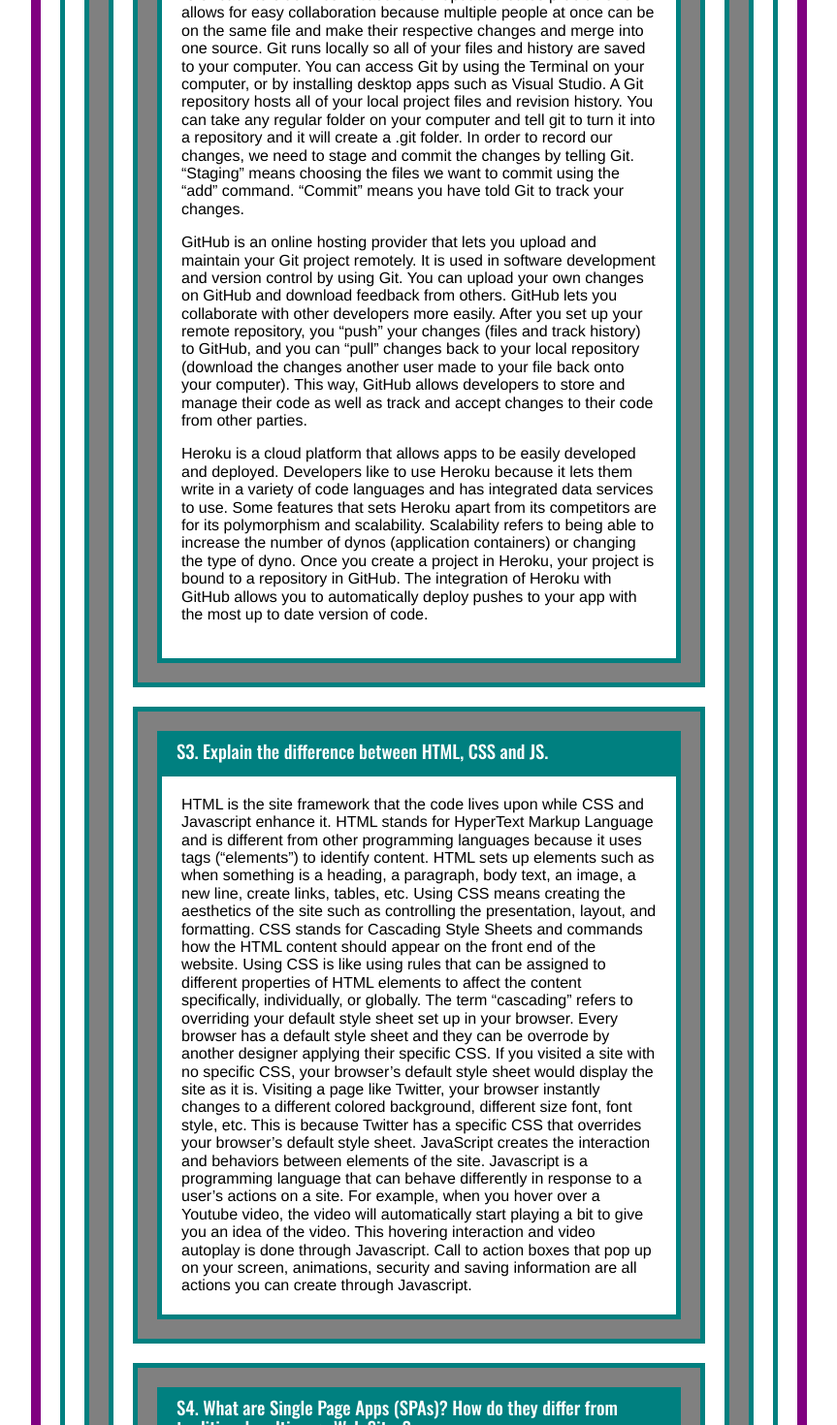
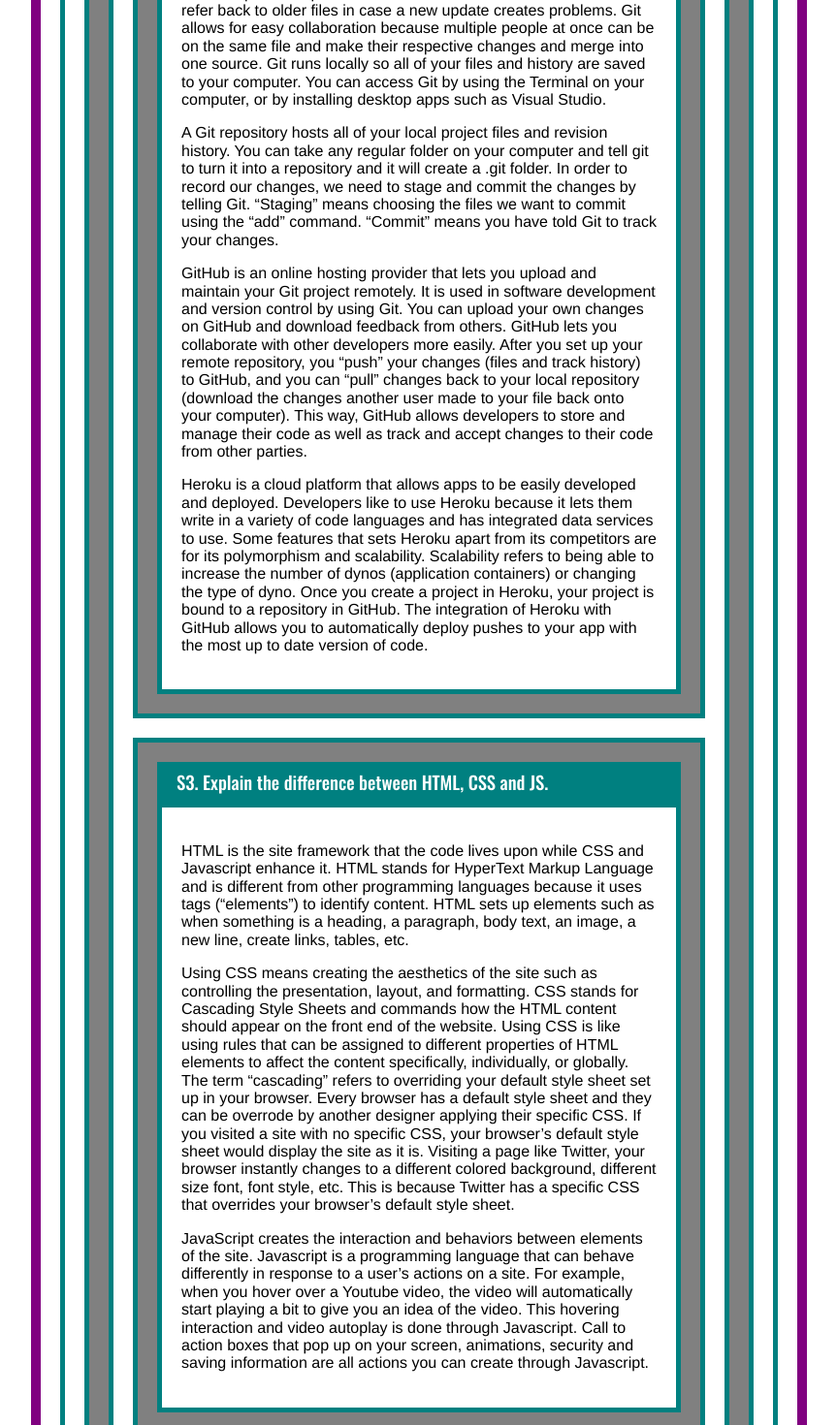
Before and after one commit to claireyz/Web-1-Zhao-Claire-Final, a React (Create React App) app: page /homework in a window 1280 px wide. Shown: the part 880-2350 px from the top of the page at 97% size, without its empty margins (208-1071 px from the left). Built offline with nearby package versions, Linux system fonts and the light colour scheme.

Commit message:
Added paragraph breaks

```diff
--- a/src/React/Homework/Essays/Essays.jsx
+++ b/src/React/Homework/Essays/Essays.jsx
@@ -8,9 +8,9 @@ const Essays = () => {
         <EssaysStyled>
             <h2>Essays</h2>
             <Essay q='S2. What is the difference between Git, Github and Heroku?' >
-            Git is a free open source version control system that is known for its ease in collaboration, speed, and data integrity. Git tracks the changes you make in any file so that you have a record of what you did. It helps developers maintain version control because it lets them refer back to older files in case a new update creates problems. Git allows for easy collaboration because multiple people at once can be on the same file and make their respective changes and merge into one source. Git runs locally so all of your files and history are saved to your computer. You can access Git by using the Terminal on your computer, or by installing desktop apps such as Visual Studio.
-A Git repository hosts all of your local project files and revision history. You can take any regular folder on your computer and tell git to turn it into a repository and it will create a .git folder.
-In order to record our changes, we need to stage and commit the changes by telling Git. “Staging” means choosing the files we want to commit using the “add” command. “Commit” means you have told Git to track your changes.
+            <p>Git is a free open source version control system that is known for its ease in collaboration, speed, and data integrity. Git tracks the changes you make in any file so that you have a record of what you did. It helps developers maintain version control because it lets them refer back to older files in case a new update creates problems. Git allows for easy collaboration because multiple people at once can be on the same file and make their respective changes and merge into one source. Git runs locally so all of your files and history are saved to your computer. You can access Git by using the Terminal on your computer, or by installing desktop apps such as Visual Studio. </p>
+<p>A Git repository hosts all of your local project files and revision history. You can take any regular folder on your computer and tell git to turn it into a repository and it will create a .git folder.
+In order to record our changes, we need to stage and commit the changes by telling Git. “Staging” means choosing the files we want to commit using the “add” command. “Commit” means you have told Git to track your changes. </p>
 
 <p>GitHub is an online hosting provider that lets you upload and maintain your Git project remotely. It is used in software development and version control by using Git. You can upload your own changes on GitHub and download feedback from others. GitHub lets you collaborate with other developers more easily. After you set up your remote repository, you “push” your changes (files and track history) to GitHub, and you can “pull” changes back to your local repository (download the changes another user made to your file back onto your computer). This way, GitHub allows developers to store and manage their code as well as track and accept changes to their code from other parties. </p>
 
@@ -18,11 +18,11 @@ In order to record our changes, we need to stage and commit the changes by telli
 
             </Essay>
             <Essay q='S3. Explain the difference between HTML, CSS and JS.' >
-            HTML is the site framework that the code lives upon while CSS and Javascript enhance it. HTML stands for HyperText Markup Language and is different from other programming languages because it uses tags (“elements”) to identify content. HTML sets up elements such as when something is a heading, a paragraph, body text, an image, a new line, create links, tables, etc.
+            <p>HTML is the site framework that the code lives upon while CSS and Javascript enhance it. HTML stands for HyperText Markup Language and is different from other programming languages because it uses tags (“elements”) to identify content. HTML sets up elements such as when something is a heading, a paragraph, body text, an image, a new line, create links, tables, etc. </p>
 
-Using CSS means creating the aesthetics of the site such as controlling the presentation, layout, and formatting. CSS stands for Cascading Style Sheets and commands how the HTML content should appear on the front end of the website. Using CSS is like using rules that can be assigned to different properties of HTML elements to affect the content specifically, individually, or globally. The term “cascading” refers to overriding your default style sheet set up in your browser. Every browser has a default style sheet and they can be overrode by another designer applying their specific CSS. If you visited a site with no specific CSS, your browser’s default style sheet would display the site as it is. Visiting a page like Twitter, your browser instantly changes to a different colored background, different size font, font style, etc. This is because Twitter has a specific CSS that overrides your browser’s default style sheet.
+<p>Using CSS means creating the aesthetics of the site such as controlling the presentation, layout, and formatting. CSS stands for Cascading Style Sheets and commands how the HTML content should appear on the front end of the website. Using CSS is like using rules that can be assigned to different properties of HTML elements to affect the content specifically, individually, or globally. The term “cascading” refers to overriding your default style sheet set up in your browser. Every browser has a default style sheet and they can be overrode by another designer applying their specific CSS. If you visited a site with no specific CSS, your browser’s default style sheet would display the site as it is. Visiting a page like Twitter, your browser instantly changes to a different colored background, different size font, font style, etc. This is because Twitter has a specific CSS that overrides your browser’s default style sheet. </p>
 
-JavaScript creates the interaction and behaviors between elements of the site. Javascript is a programming language that can behave differently in response to a user’s actions on a site. For example, when you hover over a Youtube video, the video will automatically start playing a bit to give you an idea of the video. This hovering interaction and video autoplay is done through Javascript. Call to action boxes that pop up on your screen, animations, security and saving information are all actions you can create through Javascript.
+<p>JavaScript creates the interaction and behaviors between elements of the site. Javascript is a programming language that can behave differently in response to a user’s actions on a site. For example, when you hover over a Youtube video, the video will automatically start playing a bit to give you an idea of the video. This hovering interaction and video autoplay is done through Javascript. Call to action boxes that pop up on your screen, animations, security and saving information are all actions you can create through Javascript. </p>
 
             </Essay>
             <Essay q='S4. What are Single Page Apps (SPAs)? How do they differ from traditional multi-page Web Sites?' >
```
